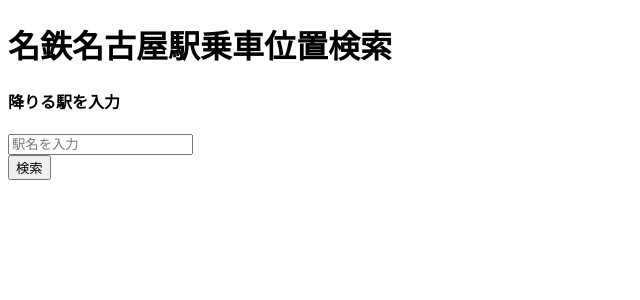
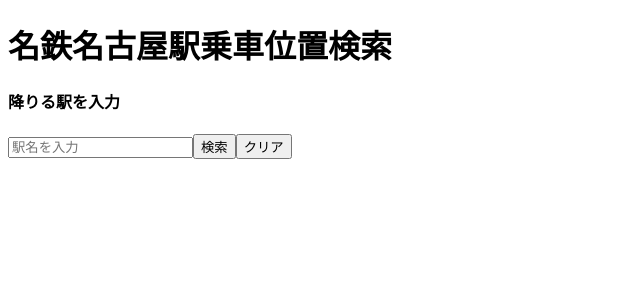
Before and after one commit to takeo-t/nagoya_station, a React (Create React App) app: page / in a window 1280 px wide. Shown: the top 300 px of the page, without its empty margins (0-640 px from the left). Built offline with nearby package versions, Linux system fonts and the light colour scheme.

Commit message:
検索機能完了

```diff
--- a/package.json
+++ b/package.json
@@ -10,6 +10,7 @@
     "react": "^17.0.2",
     "react-dom": "^17.0.2",
     "react-scripts": "5.0.1",
+    "sass": "^1.62.1",
     "web-vitals": "^2.1.4"
   },
   "scripts": {
--- a/src/App.jsx
+++ b/src/App.jsx
@@ -1,6 +1,5 @@
 import React, { useState } from 'react';
 import { SerchedStations } from './components/SerchedStations';
-// import { ShowStation } from './components/ShowStation';
 import StationsData from './StationsData.json';
 
 
@@ -10,17 +9,17 @@
 
   const [ showStations, setShowStations ] = useState(stations);//初期値は配列stations
   const [ inputValue, setInputValue ] = useState('');
-
   //検索欄への入力値をハンドリング
   const handleInputChange = (event) => {
-    setInputValue(event.target.value)
+    setInputValue(event.target.value);
     }
+  const clear = () => {
+      return (setInputValue(''));
+     }
 
-  const searchButton = (event)=> {
-    search(event.target.value)
-  };
   //検索欄への入力値での絞り込み
      const search = (value) => {//検索ボタンが押された際のみsearch関数が呼ばれる必要がある。
+      console.log(value);
     //検索欄への入力がからの場合は早期return
     if (value === ""){
       setShowStations(stations);
@@ -49,8 +48,9 @@
     inputValue={inputValue}
     onChange={handleInputChange}
     showStations={showStations}
+    search={() => search(inputValue)}
+    clear={clear}
     />
-     <button onClick={searchButton}>検索</button>
     </>
   );
   }
--- a/src/components/SerchedStations.jsx
+++ b/src/components/SerchedStations.jsx
@@ -1,12 +1,14 @@
 import React from "react";
 
 export const SerchedStations = (props) => {
-    const { inputValue, onChange, showStations, } = props;
+    const { inputValue, onChange, showStations, search, clear} = props;
     return (
         <>
         <div>
             <h4>降りる駅を入力</h4>
             <input type="text" value={inputValue} placeholder="駅名を入力" onChange={onChange}/>
+            <button onClick={search}>検索</button>
+            <button onClick={clear}>クリア</button>
           </div>
         {showStations.map((station, index) => {
           if(showStations.length >= 2){
```
Also changed, not shown: src/App.scss (added), 1 other file (tests, documents, lock files or other folders).
